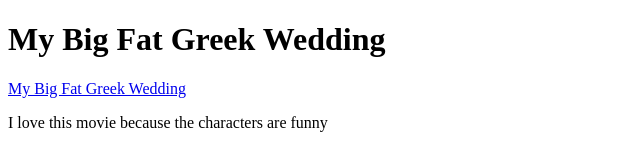
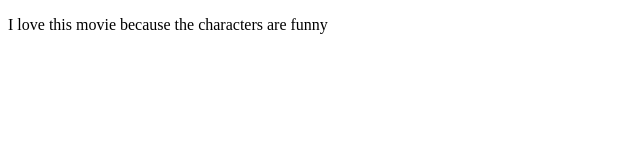
Before and after one commit to kpep/myThirdWebpage, a plain HTML site: page index.html in a window 1280 px wide. Shown: the whole page, without its empty margins (0-640 px from the left). Drawn offline with Linux system fonts and the light colour scheme.

Commit message:
Add files via upload

```diff
--- a/index.html
+++ b/index.html
@@ -13,10 +13,10 @@
 
 
 
-<H1>My Big Fat Greek Wedding</H1>
-<a href="https://en.wikipedia.org/wiki/My_Big_Fat_Greek_Wedding">
-	My Big Fat Greek Wedding
-</a>
+<body>
+
 <p>
 	I love this movie because the characters are funny
 </p>
+</body>
+</html>
```
